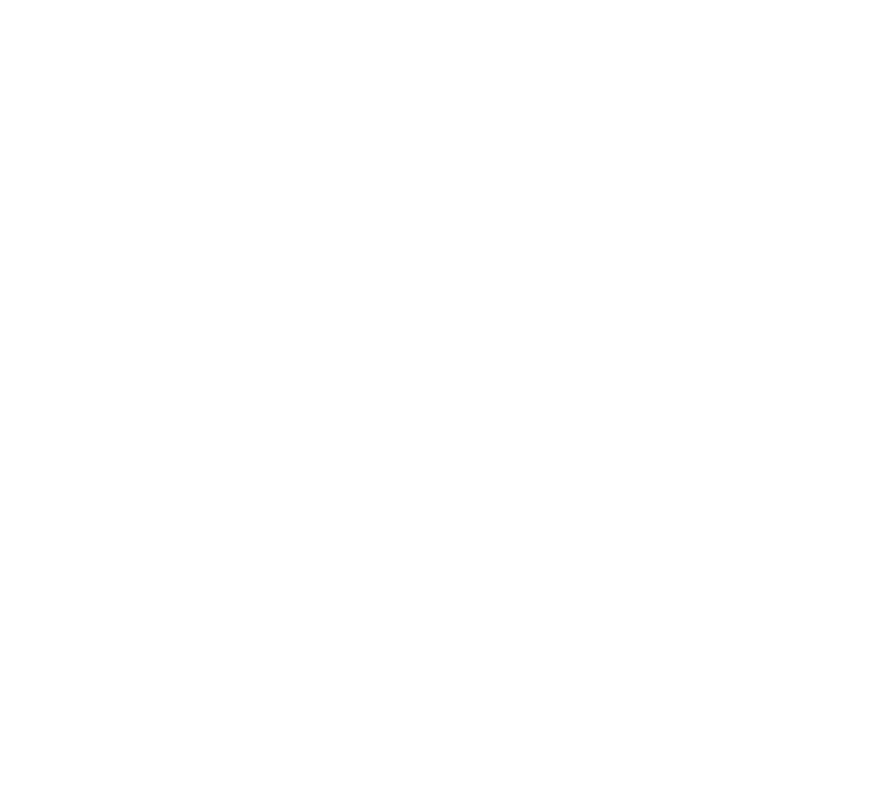
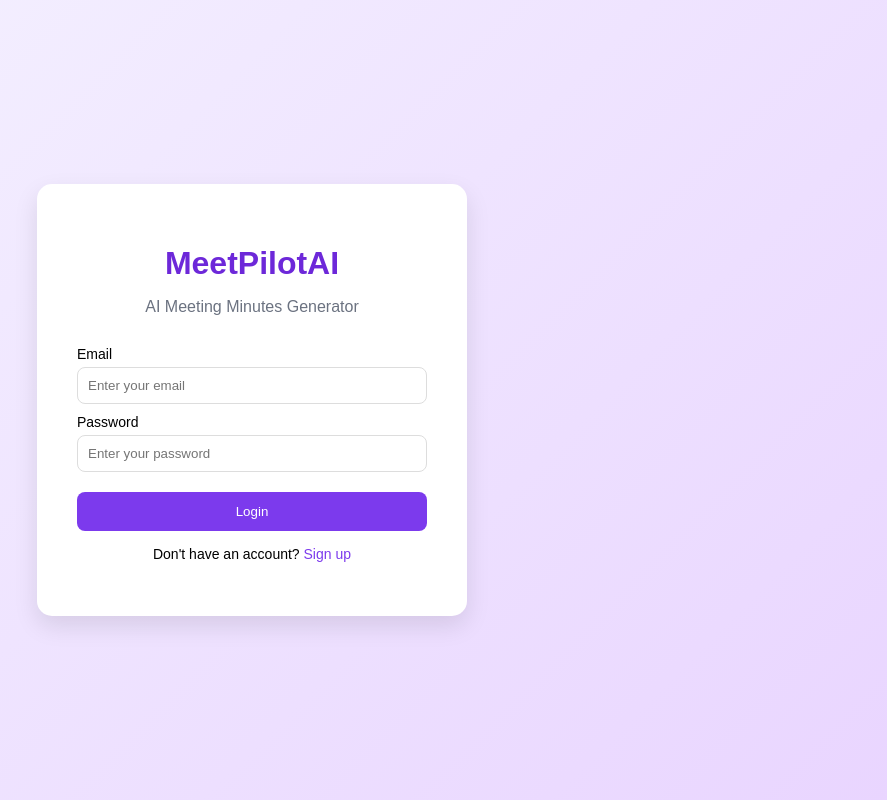
Before and after one commit to vishalmotionwork-lang/MeetPilotAI, a React (Create React App) app in the folder frontend/: page /login in a window 1280 px wide. Before the commit this address had no page. Shown: the whole page, without its empty margins (388-1275 px from the left). Built offline with nearby package versions, Linux system fonts and the light colour scheme.

Commit message:
Login and Sign up page

```diff
--- a/frontend/src/App.js
+++ b/frontend/src/App.js
@@ -2,18 +2,17 @@
 import { BrowserRouter, Routes, Route } from "react-router-dom";
 
 import LandingPage from "./pages/LandingPage";
-// import Dashboard from "./pages/Dashboard";
-// import UploadMeeting from "./pages/UploadMeeting";
-// import SummaryPage from "./pages/SummaryPage";
+import LoginPage from "./pages/LoginPage";
+import SignupPage from "./pages/SignUpPage";
+
 
 function App() {
   return (
     <BrowserRouter>
       <Routes>
         <Route path="/" element={<LandingPage />} />
-        {/* <Route path="/dashboard" element={<Dashboard />} />
-        <Route path="/upload" element={<UploadMeeting />} />
-        <Route path="/summary" element={<SummaryPage />} /> */}
+        <Route path="/login" element={<LoginPage />} />
+        <Route path="/signup" element={<SignupPage />}/>
       </Routes>
     </BrowserRouter>
   );
--- a/frontend/src/index.css
+++ b/frontend/src/index.css
@@ -5,6 +5,7 @@
     sans-serif;
   -webkit-font-smoothing: antialiased;
   -moz-osx-font-smoothing: grayscale;
+  background-color: #f5f3ff;
 }
 
 code {
--- a/frontend/src/pages/LandingPage.js
+++ b/frontend/src/pages/LandingPage.js
@@ -1,10 +1,20 @@
 import React from "react";
+import { useNavigate } from "react-router-dom";
 
 function LandingPage() {
+  const navigate = useNavigate();
+
   return (
     <div>
-      <h1>AI Meeting Minutes Generator final year project by ai and ds by team yashi</h1>
-      <p>Convert meeting transcripts into smart summaries. This is our final year project. We are  building something new. Something great is happening</p>
+      <h1>AI Meeting Minutes Generator</h1>
+      <p>
+        Convert meeting transcripts into smart summaries. This is our final
+        year project.
+      </p>
+
+      <button onClick={() => navigate("/login")}>
+        Login
+      </button>
     </div>
   );
 }
--- /dev/null
+++ b/frontend/src/pages/LoginPage.js
@@ -0,0 +1,33 @@
+import React from "react";
+import "../styles/LoginPage.css";
+import { useNavigate } from "react-router-dom";
+
+function LoginPage() {
+    const navigate = useNavigate();
+
+  return (
+    <div className="login-container">
+      <div className="login-card">
+        <h1 className="title">MeetPilotAI</h1>
+        <p className="subtitle">AI Meeting Minutes Generator</p>
+
+        <form className="login-form">
+          <label>Email</label>
+          <input type="email" placeholder="Enter your email" />
+
+          <label>Password</label>
+          <input type="password" placeholder="Enter your password" />
+
+          <button type="submit">Login</button>
+        </form>
+
+        <p className="signup-text">
+            Don't have an account?
+            <span onClick={() => navigate("/signup")}> Sign up</span>
+            </p>
+      </div>
+    </div>
+  );
+}
+
+export default LoginPage;
--- /dev/null
+++ b/frontend/src/pages/SignUpPage.js
@@ -0,0 +1,36 @@
+import React from "react";
+import "../styles/SignUpPage.css";
+
+function SignupPage() {
+  return (
+    <div className="signup-container">
+      <div className="signup-card">
+
+        <h1 className="title">Create Account</h1>
+        <p className="subtitle">Join MeetAI</p>
+
+        <form className="signup-form">
+
+          <label>Name</label>
+          <input type="text" placeholder="Enter your name" />
+
+          <label>Email</label>
+          <input type="email" placeholder="Enter your email" />
+
+          <label>Password</label>
+          <input type="password" placeholder="Enter password" />
+
+          <button type="submit">Sign Up</button>
+
+        </form>
+
+        <p className="login-text">
+          Already have an account? <span>Login</span>
+        </p>
+
+      </div>
+    </div>
+  );
+}
+
+export default SignupPage;
--- /dev/null
+++ b/frontend/src/styles/LoginPage.css
@@ -0,0 +1,69 @@
+.login-container {
+  height: 100vh;
+  display: flex;
+  justify-content: center;
+  align-items: center;
+  background: linear-gradient(135deg, #f5f3ff, #e9d5ff);
+  font-family: Arial, sans-serif;
+}
+
+.login-card {
+  background: white;
+  padding: 40px;
+  border-radius: 15px;
+  width: 350px;
+  box-shadow: 0px 10px 25px rgba(0,0,0,0.1);
+  text-align: center;
+}
+
+.title {
+  color: #6d28d9;
+  margin-bottom: 5px;
+}
+
+.subtitle {
+  color: #6b7280;
+  margin-bottom: 20px;
+}
+
+.login-form {
+  display: flex;
+  flex-direction: column;
+}
+
+.login-form label {
+  text-align: left;
+  font-size: 14px;
+  margin-top: 10px;
+}
+
+.login-form input {
+  padding: 10px;
+  border-radius: 8px;
+  border: 1px solid #ddd;
+  margin-top: 5px;
+}
+
+.login-form button {
+  margin-top: 20px;
+  padding: 12px;
+  background-color: #7c3aed;
+  color: white;
+  border: none;
+  border-radius: 8px;
+  cursor: pointer;
+}
+
+.login-form button:hover {
+  background-color: #6d28d9;
+}
+
+.signup-text {
+  margin-top: 15px;
+  font-size: 14px;
+}
+
+.signup-text span {
+  color: #7c3aed;
+  cursor: pointer;
+}
--- /dev/null
+++ b/frontend/src/styles/SignUpPage.css
@@ -0,0 +1,67 @@
+.signup-container {
+  height: 100vh;
+  display: flex;
+  justify-content: center;
+  align-items: center;
+  background: linear-gradient(135deg,#f5f3ff,#e9d5ff);
+}
+
+.signup-card {
+  background: white;
+  padding: 40px;
+  border-radius: 15px;
+  width: 380px;
+  box-shadow: 0px 10px 25px rgba(0,0,0,0.1);
+  text-align: center;
+}
+
+.title {
+  color: #6d28d9;
+}
+
+.subtitle {
+  margin-bottom: 20px;
+  color: #6b7280;
+}
+
+.signup-form {
+  display: flex;
+  flex-direction: column;
+}
+
+.signup-form label {
+  text-align: left;
+  margin-top: 10px;
+  font-size: 14px;
+}
+
+.signup-form input {
+  padding: 10px;
+  border-radius: 8px;
+  border: 1px solid #ddd;
+  margin-top: 5px;
+}
+
+.signup-form button {
+  margin-top: 20px;
+  padding: 12px;
+  background: #7c3aed;
+  color: white;
+  border: none;
+  border-radius: 8px;
+  cursor: pointer;
+}
+
+.signup-form button:hover {
+  background: #6d28d9;
+}
+
+.login-text {
+  margin-top: 15px;
+  font-size: 14px;
+}
+
+.login-text span {
+  color: #7c3aed;
+  cursor: pointer;
+}
```
